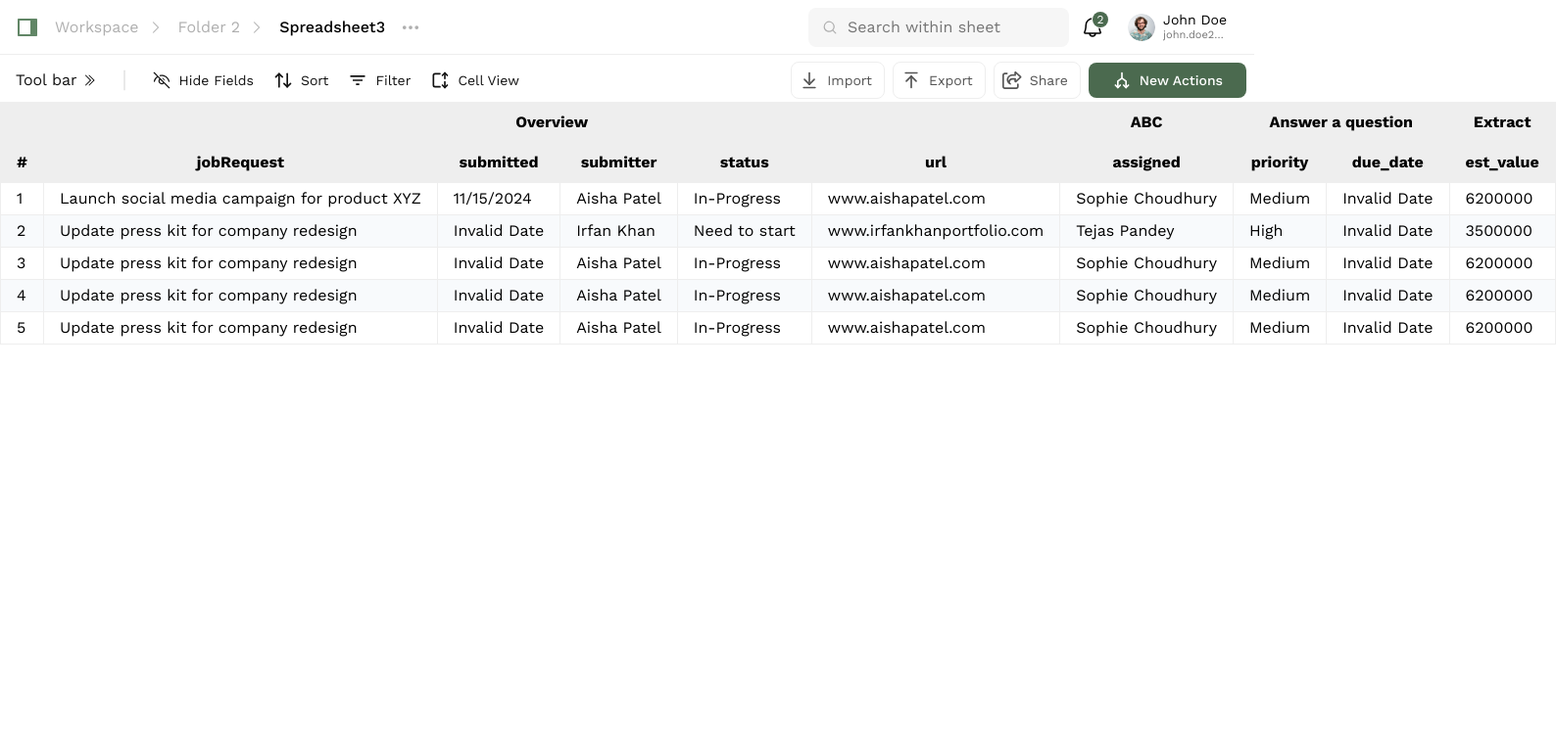
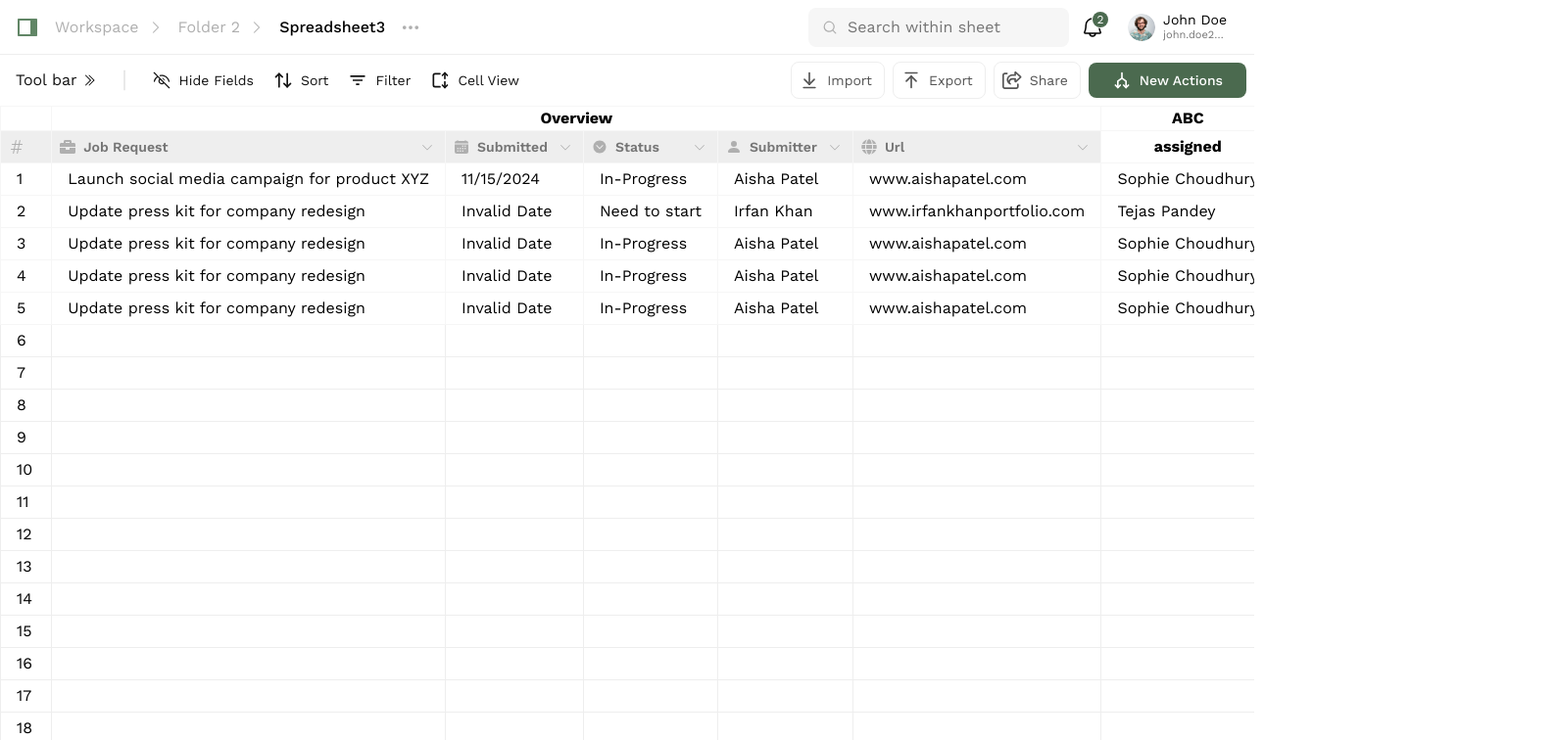
Before and after one commit to Aakashmid/Spreadsheet-UI-React, a React (Vite) app in the folder myapp/: page / in a window 1280 px wide. Shown: the top 756 px of the page at 98% size, 1588 px wide, since content can reach past the window. Built offline with nearby package versions, Linux system fonts and the light colour scheme.

Commit message:
modified table header

```diff
--- a/myapp/src/components/row/index.tsx
+++ b/myapp/src/components/row/index.tsx
@@ -82,7 +82,7 @@ const Row = () => {
 
 
     return (
-        <div className="row-wrapper h-12">
+        <div className="row-wrapper ">
             <div className="row-content px-2 py-1.5 flex items-center">
                 <div className="toolbar flex items-center gap-1 p-2 text-dark">
                     <p className="text-sm`">Tool bar</p>
--- a/myapp/src/components/table/columns-def.tsx
+++ b/myapp/src/components/table/columns-def.tsx
@@ -1,4 +1,9 @@
 import { createColumnHelper } from "@tanstack/react-table"
+import { TableTitleCell } from "./common-components/TableHeaders"
+import { FaBriefcase, FaGlobe } from "react-icons/fa"
+import { IoCalendar, IoChevronDownCircleSharp } from "react-icons/io5"
+import { BsPersonFill } from "react-icons/bs"
+import { HiHashtag } from "react-icons/hi2"
 
 export type SheetDataType = {
     jobRequest: string,  // Overview group
@@ -80,7 +85,7 @@ const columnHelper = createColumnHelper<SheetDataType>()
 export const columns = [
     columnHelper.display({
         id: 'rowNumber',
-        header: () => '#',
+        header: () => <TableTitleCell Icon={HiHashtag}/>,
         cell: info => info.row.index + 1,
     }),
 
@@ -89,23 +94,27 @@ export const columns = [
         footer: props => props.column.id,
         columns: [
             columnHelper.accessor('jobRequest', {
-                // cell: info => info.getValue(),
+                header: () => <TableTitleCell isDropDown={true} Icon={FaBriefcase} title="Job Request" />,
                 cell: info => <div className="overflow-hidden">{info.getValue()}</div>,
                 footer: props => props.column.id,
             }),
             columnHelper.accessor('submitted', {
+                header: () => <TableTitleCell isDropDown={true} Icon={IoCalendar} title="Submitted" />,
                 cell: info => <span className="">{info.getValue().toLocaleDateString()}</span>,
                 footer: props => props.column.id,
             }),
-            columnHelper.accessor('submitter', {
+            columnHelper.accessor('status', {
+                header: () => <TableTitleCell isDropDown={true} Icon={IoChevronDownCircleSharp} title="Status" />,
                 cell: info => info.getValue(),
                 footer: props => props.column.id,
             }),
-            columnHelper.accessor('status', {
+            columnHelper.accessor('submitter', {
+                header: () => <TableTitleCell isDropDown={true} Icon={BsPersonFill} title="Submitter" />,
                 cell: info => info.getValue(),
                 footer: props => props.column.id,
             }),
             columnHelper.accessor('url', {
+                header: () => <TableTitleCell isDropDown={true} Icon={FaGlobe} title="Url" />,
                 cell: info => info.getValue(),
                 footer: props => props.column.id,
             }),
--- a/myapp/src/components/table/common-components/TableCell.tsx
+++ b/myapp/src/components/table/common-components/TableCell.tsx
@@ -2,7 +2,9 @@ import React from 'react'
 
 const TableCell = () => {
   return (
-    <div>TableCell</div>
+    <div>
+      TableCell
+    </div>
   )
 }
 
--- /dev/null
+++ b/myapp/src/components/table/common-components/TableHeaders.tsx
@@ -0,0 +1,40 @@
+import type { IconType } from 'react-icons'
+import { LiaAngleDownSolid } from 'react-icons/lia'
+
+const TableTitleCell = ({ isDropDown = false, Icon, title  }: { isDropDown?: boolean, Icon: IconType, title?: string }) => {
+    const handleDropDownClick = () =>{
+        console.log(`dropdown clicked`)
+    }
+
+    return (
+        <div className="flex gap-2 table-title-cell text bg-gray-xlight items-center  px-2  h-8">
+            <div className="flex items-center gap-2 grow">
+                <Icon className='h-4 w-4 text-gray-light' />
+                {title &&
+                    <span className="title font-semibold text-gray-medium text-sm">{title}</span>
+                }
+            </div>
+            <button className="p-1" onClick={handleDropDownClick}>
+                {isDropDown &&
+                    <LiaAngleDownSolid className='h-3 w-3 text-gray-light' />
+                }
+
+            </button>
+        </div>
+    )
+}
+const Header2 = () => {
+    return (
+        <div>Headers</div>
+    )
+}
+
+
+const Header3 = () => {
+    return (
+        <div>Headers</div>
+    )
+}
+
+
+export { Header3, Header2, TableTitleCell }
--- a/myapp/src/components/table/index.tsx
+++ b/myapp/src/components/table/index.tsx
@@ -9,13 +9,13 @@ const Table = () => {
         getCoreRowModel: getCoreRowModel()
     });
     return (
-        <div className="table-container w-screen min-h-screen ">
-            <table className=" border border-gray-xlight border-collapse bg-white">
+        <div className="table-container w-screen overflow-auto h-[calc(100vh-6.75rem)]">
+            <table className=" border border-gray-xlight border-collapse bg-white w-full  ">
                 <thead>
                     {table.getHeaderGroups().map((headerGroup) => (
-                        <tr key={headerGroup.id} className="text-base font-medium bg-gray-xlight">
+                        <tr key={headerGroup.id} className="">
                             {headerGroup.headers.map((header) => (
-                                <th key={header.id} colSpan={header.colSpan} className="truncate border border-gray-xlight px-4 py-2">
+                                <th key={header.id} colSpan={header.colSpan} className="border border-gray-bg">
                                     {header.isPlaceholder
                                         ? null
                                         : flexRender(
@@ -31,14 +31,28 @@ const Table = () => {
                     {table.getRowModel().rows.map((row) => (
                         <tr
                             key={row.id}
-                            className="text-base even:bg-gray-ultra-light hover:bg-gray-ultra-light transition-colors"
+                            className=""
                         >
                             {row.getVisibleCells().map((cell) => (
                                 <td
                                     key={cell.id}
+                                    className="border border-gray-bg px-4 py-1 truncate"
+                                >
+                                    {flexRender(cell.column.columnDef.cell, cell.getContext())}
+                                </td>
+                            ))}
+                        </tr>
+                    ))}
+
+                    {/* showing empty rows  */}
+                    {Array.from({ length: Math.max(0, 20 ) }).map((_, idx) => (
+                        <tr key={`empty-row-${idx}`} className="bg-white">
+                            {table.getAllLeafColumns().map((column, colIdx) => (
+                                <td
+                                    key={column.id}
                                     className="border border-gray-xlight px-4 py-1 truncate"
                                 >
-                                    {flexRender(cell.column.columnDef.cell, cell.getContext())}
+                                    {colIdx === 0 ? table.getRowModel().rows.length + idx + 1 : ''}
                                 </td>
                             ))}
                         </tr>
--- a/myapp/src/index.css
+++ b/myapp/src/index.css
@@ -50,6 +50,7 @@ body {
 }
 
 
+
 @font-face {
     font-family: 'Work Sans';
     src: url('/fonts/WorkSans-VariableFont_wght.ttf');
```
